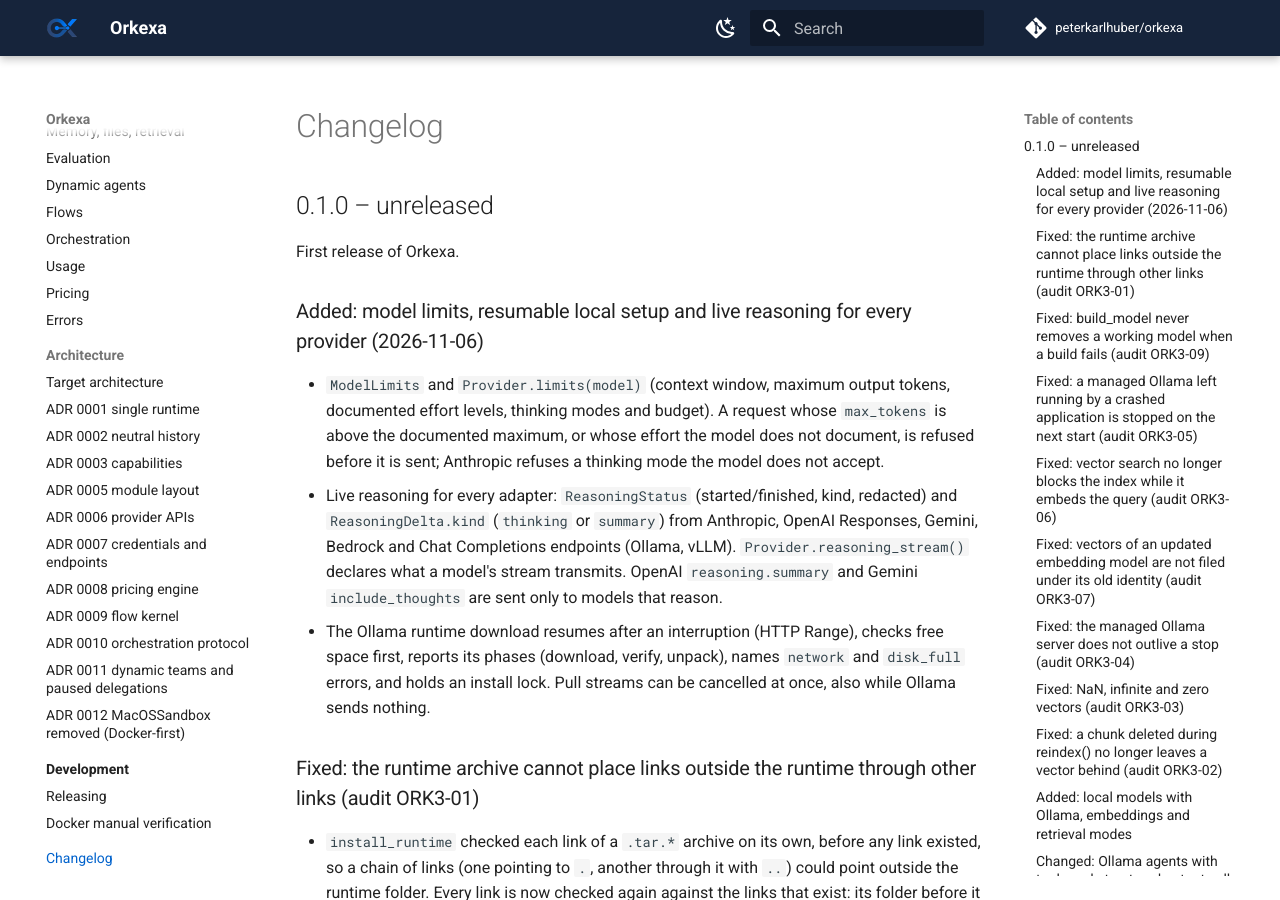
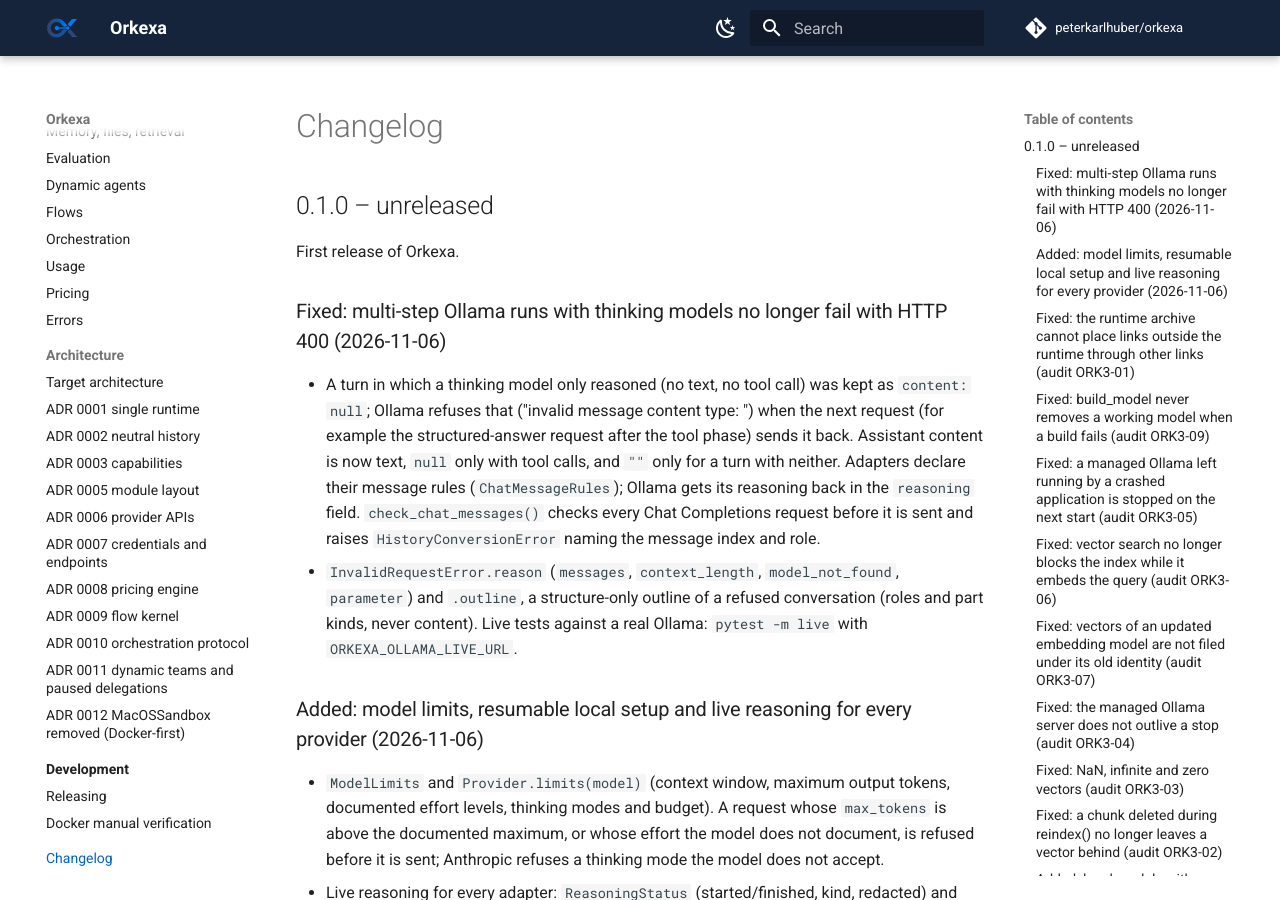
Before and after one commit to peterkarlhuber/orkexa, an MkDocs documentation site: the page built from docs/changelog.md, in a window 1280 px wide and 900 px high. Built offline with MkDocs 1.6.1 and Material for MkDocs 9.7.7, drawn with Linux system fonts in a browser that asks for light colours; comment, search, counter and statistics services are not loaded.

Commit message:
CHANGELOG and TODO: Ollama HTTP 400 fix in multi-step agent runs
Co-Authored-By: Claude Opus 5.5 <noreply@anthropic.com>
Claude-Session: https://claude.ai/code/session_011tY7TDcGznU6WzQpymDKMY

```diff
--- a/CHANGELOG.md
+++ b/CHANGELOG.md
@@ -3,6 +3,18 @@
 ## 0.1.0 – unreleased
 
 First release of Orkexa.
+
+### Fixed: multi-step Ollama runs with thinking models no longer fail with HTTP 400 (2026-11-06)
+
+* A turn in which a thinking model only reasoned (no text, no tool call) was kept as `content: null`; Ollama refuses
+  that ("invalid message content type: <nil>") when the next request (for example the structured-answer request
+  after the tool phase) sends it back. Assistant content is now text, `null` only with tool calls, and `""` only for a
+  turn with neither. Adapters declare their message rules (`ChatMessageRules`); Ollama gets its reasoning back in
+  the `reasoning` field. `check_chat_messages()` checks every Chat Completions request before it is sent and raises
+  `HistoryConversionError` naming the message index and role.
+* `InvalidRequestError.reason` (`messages`, `context_length`, `model_not_found`, `parameter`) and `.outline`, a
+  structure-only outline of a refused conversation (roles and part kinds, never content). Live tests against a real
+  Ollama: `pytest -m live` with `ORKEXA_OLLAMA_LIVE_URL`.
 
 ### Added: model limits, resumable local setup and live reasoning for every provider (2026-11-06)
 
```
Also changed, not shown: docs/TODO.md (+14 -2 lines).
